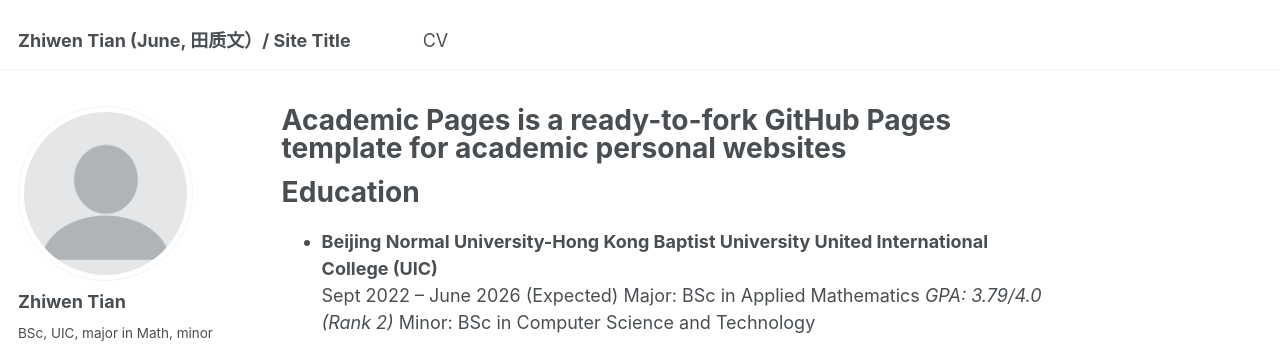
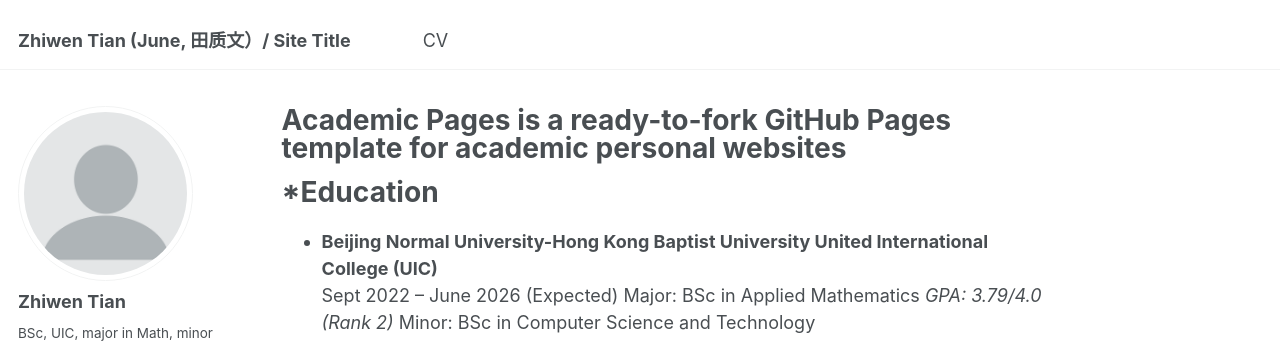
Before and after one commit to Orange1207/Orange1207.github.io, a Jekyll site: the page built from _pages/about.md, in a window 1280 px wide and 900 px high. Shown: the top 345 px of the window. Built offline with Jekyll 4.4.1, drawn with Linux system fonts in a browser that asks for light colours; some web fonts are replaced.

```diff
--- a/_pages/about.md
+++ b/_pages/about.md
@@ -7,7 +7,7 @@ redirect_from:
   - /about.html
 ---
 
-Education
+*Education
 ======
 * **Beijing Normal University-Hong Kong Baptist University United International College (UIC)**
   Sept 2022 – June 2026 (Expected)
```
